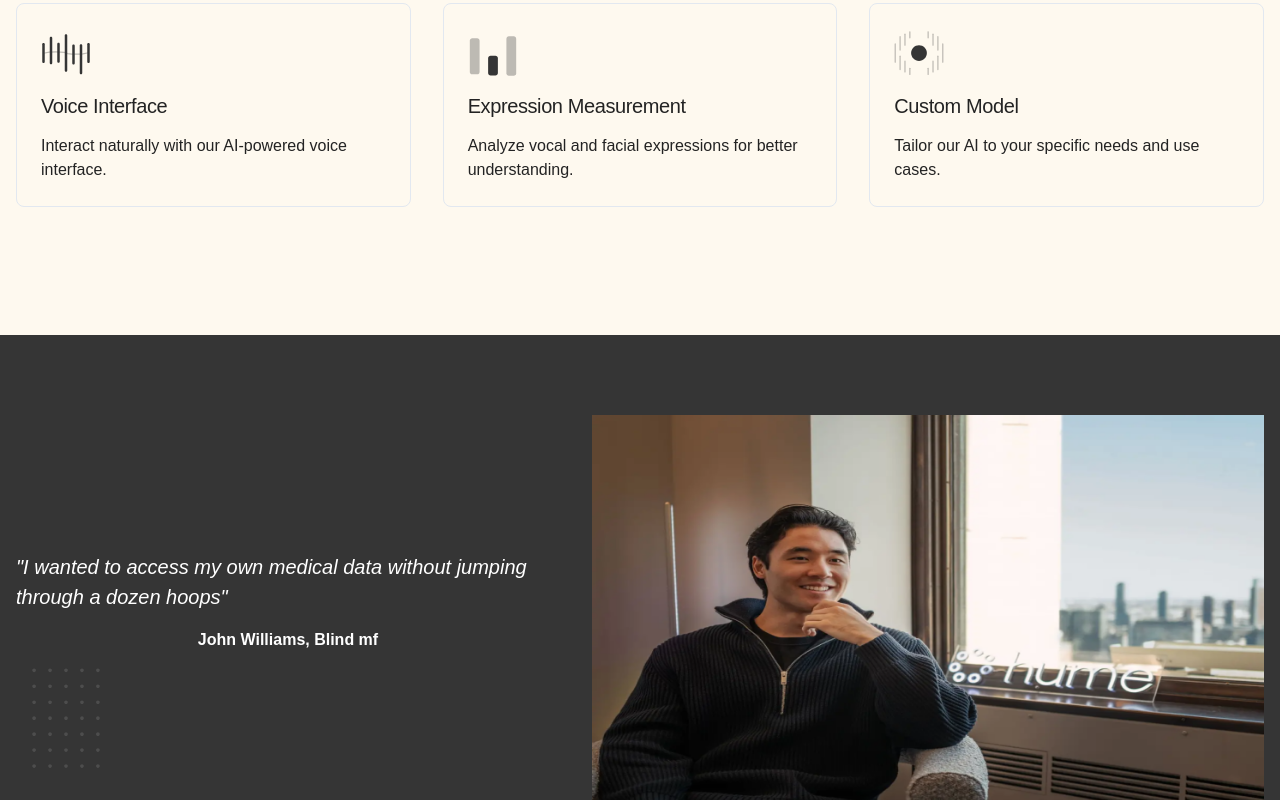
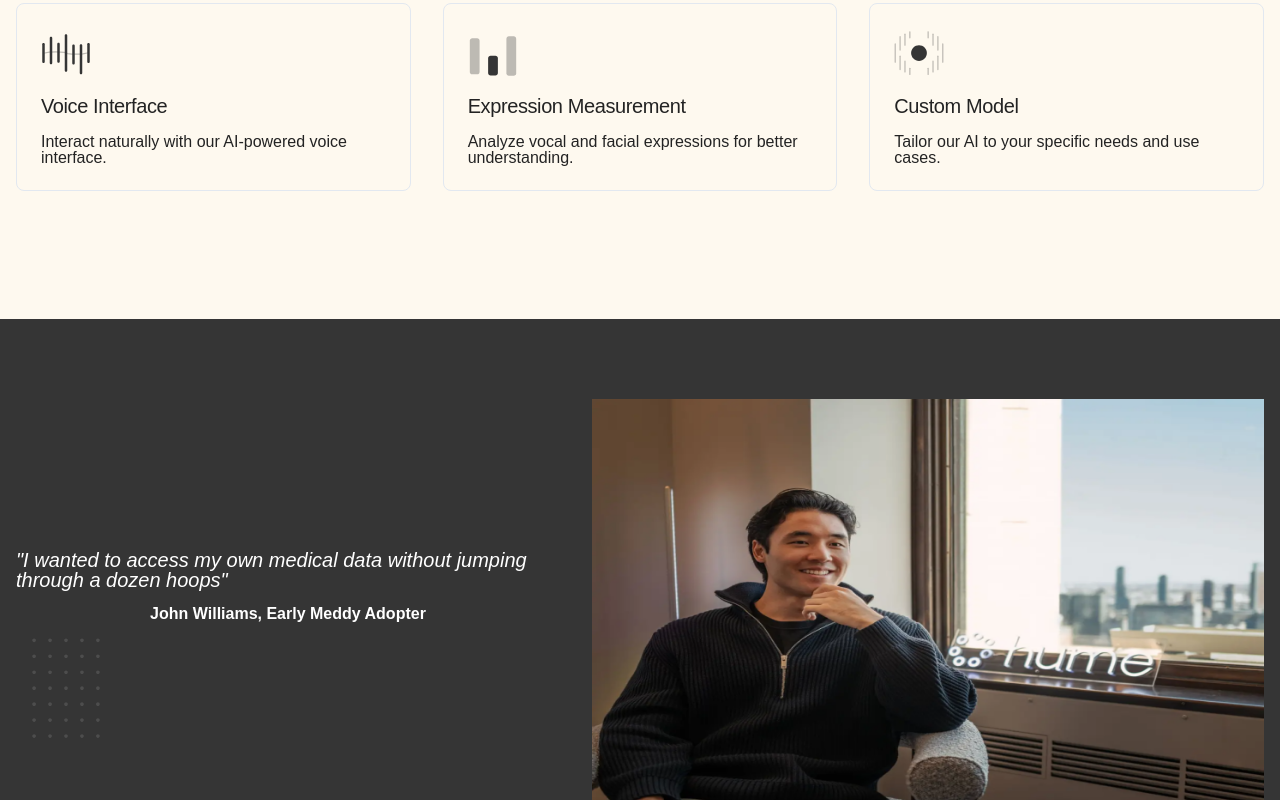
Before and after one commit to KhromeM/meddy, a React (Vite) app in the folder web-frontend/: page / in a window 1280 px wide. Shown: the part 1000-1800 px from the top of the page. Built offline with nearby package versions, Linux system fonts and the light colour scheme; no server answers.

Commit message:
cool highlight underline feature

```diff
--- a/web-frontend/src/components/sections/Testimonial.jsx
+++ b/web-frontend/src/components/sections/Testimonial.jsx
@@ -14,7 +14,7 @@ export const Testimonial = () => (
 					"I wanted to access my own medical data without jumping through a
 					dozen hoops"
 				</Text>
-				<Text fontWeight="bold">John Williams, Blind mf</Text>
+				<Text fontWeight="bold">John Williams, Early Meddy Adopter</Text>
 				<Image
 					src="/assets/svg-10.svg"
 					boxSize="100px"
--- a/web-frontend/src/styles/chat.css
+++ b/web-frontend/src/styles/chat.css
@@ -35,9 +35,13 @@
 		opacity: 0.2;
 	}
 }
-/* * {
-	cursor: none !important;
-} */
-/* body {
-	overflow: hidden;
-} */
+
+h1,
+p {
+	line-height: 100%;
+}
+
+::selection {
+	color: black;
+	background: rgba(204, 120, 92, 0.5);
+}
```
